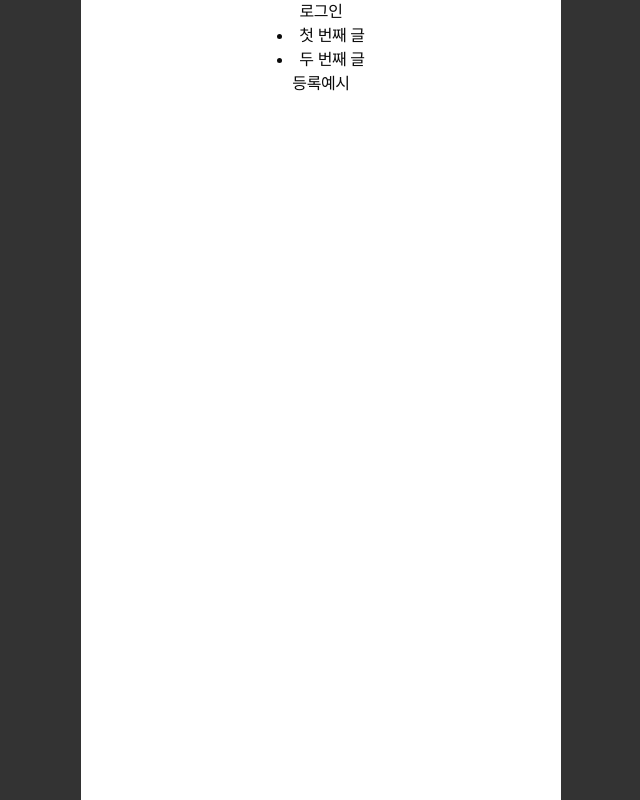
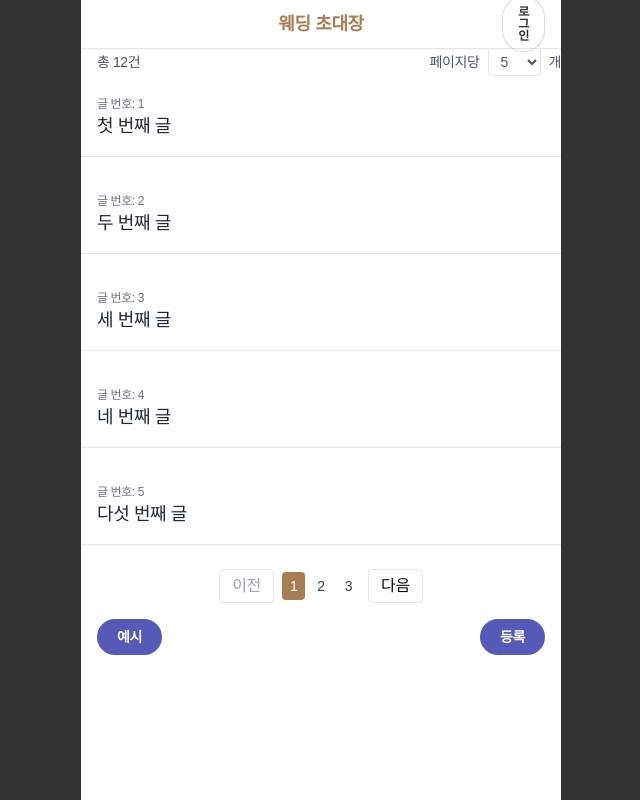
Before and after one commit to onssu/wedding-invitation, a Next.js app: page / in a window 1280 px wide. Shown: the whole page, without its empty margins (319-959 px from the left). Built offline with nearby package versions, Linux system fonts and the light colour scheme; a web font is replaced by a local one.

Commit message:
상태관리 패키지, AppProvider, Header 추가 및 page 레이아웃 수정

```diff
--- a/package.json
+++ b/package.json
@@ -16,6 +16,8 @@
   },
   "dependencies": {
     "@tailwindcss/vite": "^4.1.14",
+    "@tanstack/react-query": "^5.90.5",
+    "@tanstack/react-query-devtools": "^5.90.2",
     "@tinymce/tinymce-react": "^6.3.0",
     "class-variance-authority": "^0.7.1",
     "clsx": "^2.1.1",
@@ -25,6 +27,7 @@
     "react": "19.1.0",
     "react-dom": "19.1.0",
     "react-hook-form": "^7.62.0",
+    "recoil": "^0.7.7",
     "tailwind-merge": "^3.3.1"
   },
   "devDependencies": {
--- /dev/null
+++ b/src/(components)/common/Header.tsx
@@ -0,0 +1,57 @@
+"use client";
+
+import React from "react";
+import { useRouter } from "next/navigation";
+import Button from "@/(components)/ui/Button";
+
+type HeaderProps = {
+  title?: string;
+  isLoggedIn?: boolean;
+  onAuthChange?: () => void;
+};
+
+export default function Header({
+  title = "웨딩 초대장",
+  isLoggedIn = false,
+  onAuthChange,
+}: HeaderProps) {
+  const router = useRouter();
+
+  // 부모 컨테이너가 relative 상태이므로 아래처럼 absolute로 두면 부모 너비에 맞춰집니다.
+  return (
+    <header className="absolute inset-x-0 top-0 z-40 pointer-events-auto">
+      {/* 중앙 컨테이너 너비에 맞춘 래퍼 */}
+      <div className="max-w-[30rem] w-full mx-auto bg-white border-b">
+        <div className="flex items-center justify-between h-12 px-4">
+          <div className="w-10" />
+
+          <h1 className="text-center text-lg font-semibold text-[#a77e51] truncate">
+            {title}
+          </h1>
+
+          <div className="w-10 flex justify-end">
+            {isLoggedIn ? (
+              <Button
+                size="small"
+                type="button"
+                onClick={() => onAuthChange?.()}
+                aria-label="로그아웃"
+              >
+                로그아웃
+              </Button>
+            ) : (
+              <Button
+                size="small"
+                type="button"
+                onClick={() => router.push("/signin")}
+                aria-label="로그인"
+              >
+                로그인
+              </Button>
+            )}
+          </div>
+        </div>
+      </div>
+    </header>
+  );
+}
--- a/src/(components)/common/Postcode.tsx
+++ b/src/(components)/common/Postcode.tsx
@@ -2,7 +2,7 @@
 
 import { useEffect, useRef, useState } from "react";
 import Input from "../ui/Input";
-import { Button } from "../ui/Button";
+import Button from "@/(components)/ui/Button";
 
 declare global {
   interface Window {
--- a/src/(components)/ui/Button.tsx
+++ b/src/(components)/ui/Button.tsx
@@ -1,4 +1,6 @@
-export interface ButtonProps {
+import React from "react";
+export interface ButtonProps
+  extends React.ButtonHTMLAttributes<HTMLButtonElement> {
   /** Is this the principal call to action on the page? */
   primary?: boolean;
   /** What background color to use */
@@ -6,18 +8,15 @@ export interface ButtonProps {
   /** How large should the button be? */
   size?: "small" | "medium" | "large";
   /** Button contents */
-  label: string;
-  type?: "button" | "submit" | "reset";
-  /** Optional click handler */
-  onClick?: () => void;
+  children: React.ReactNode;
+  // type & onClick 등은 React.ButtonHTMLAttributes에서 상속됨
 }
 
-/** Primary UI component for user interaction */
-export const Button = ({
+const Button = ({
   primary = false,
   size = "medium",
   backgroundColor,
-  label,
+  children,
   type,
   ...props
 }: ButtonProps) => {
@@ -35,7 +34,6 @@ export const Button = ({
     ? "bg-[#555ab9] text-white"
     : [
         "bg-transparent text-[#333]",
-        // inset 1px shadow 대체 (원본: rgba(0,0,0,.15) 0 0 0 1px inset)
         "shadow-[inset_0_0_0_1px_rgba(0,0,0,0.15)]",
       ].join(" ");
 
@@ -46,7 +44,9 @@ export const Button = ({
       style={backgroundColor ? { backgroundColor } : undefined}
       {...props}
     >
-      {label}
+      {children}
     </button>
   );
 };
+
+export default Button;
--- /dev/null
+++ b/src/(utils)/AppProvider.tsx
@@ -0,0 +1,56 @@
+"use client";
+
+import { useState, type ReactNode } from "react";
+import {
+  QueryClient,
+  QueryClientProvider,
+  HydrationBoundary,
+  type DehydratedState,
+} from "@tanstack/react-query";
+import { ReactQueryDevtools } from "@tanstack/react-query-devtools";
+import { RecoilRoot } from "recoil";
+
+type AppProvidersProps = {
+  children: ReactNode;
+  /** 서버에서 react-query를 탈수화(dehydrate)해서 내려주는 경우에만 사용(선택) */
+  dehydratedState?: DehydratedState;
+};
+
+export default function AppProvider({
+  children,
+  dehydratedState,
+}: AppProvidersProps) {
+  // QueryClient는 컴포넌트당 단 한 번만 생성되도록 useState 래핑
+  const [queryClient] = useState(
+    () =>
+      new QueryClient({
+        defaultOptions: {
+          queries: {
+            // 기본 옵션: 필요에 맞게 조정하세요
+            staleTime: 60 * 1000, // 1분
+            gcTime: 5 * 60 * 1000, // 5분
+            refetchOnWindowFocus: false,
+            retry: 1,
+          },
+          mutations: {
+            retry: 0,
+          },
+        },
+      })
+  );
+
+  return (
+    <RecoilRoot>
+      <QueryClientProvider client={queryClient}>
+        {/* 서버에서 내려준 dehydratedState가 있으면 클라이언트에서 수화 */}
+        <HydrationBoundary state={dehydratedState}>
+          {children}
+        </HydrationBoundary>
+
+        {process.env.NODE_ENV !== "production" && (
+          <ReactQueryDevtools initialIsOpen={false} />
+        )}
+      </QueryClientProvider>
+    </RecoilRoot>
+  );
+}
--- a/src/app/layout.tsx
+++ b/src/app/layout.tsx
@@ -1,6 +1,8 @@
+import Header from "@/(components)/common/Header";
 import "./globals.css";
 import type { Metadata } from "next";
 import { Geist, Geist_Mono } from "next/font/google";
+import AppProvider from "@/(utils)/AppProvider";
 
 const geistSans = Geist({
   variable: "--font-geist-sans",
@@ -23,13 +25,29 @@ export default function RootLayout({
   children: React.ReactNode;
 }>) {
   return (
-    <html lang="en">
+    <html lang="ko">
       <body
         className={`${geistSans.variable} ${geistMono.variable} antialiased bg-[#333]`}
       >
-        <div className="max-w-[100vw] w-[30rem] min-h-screen m-[auto] bg-[#fff]">
-          {children}
-        </div>
+        <AppProvider>
+          {/* 화면 중앙에 모바일 크기 컨테이너 배치 */}
+          <div className="min-h-screen flex items-start justify-center">
+            <div className="w-full max-w-[30rem] min-h-screen bg-white shadow-sm relative overflow-hidden">
+              {/* Header는 내부에 두되 fixed 스타일을 쓰면 겹치지 않도록 main에 패딩 추가 */}
+              <Header />
+
+              {/* safe-area 고려: 헤더 높이(3rem = h-12) + 디바이스 safe-area-top */}
+              <main
+                className="h-full pb-8"
+                style={{
+                  paddingTop: "calc(3rem + env(safe-area-inset-top, 0px))",
+                }}
+              >
+                {children}
+              </main>
+            </div>
+          </div>
+        </AppProvider>
       </body>
     </html>
   );
--- a/src/app/page.tsx
+++ b/src/app/page.tsx
@@ -1,28 +1,158 @@
 "use client";
 
-import { Button } from "@/(components)/ui/Button";
+import Button from "@/(components)/ui/Button";
 import Link from "next/link";
+import { useRouter } from "next/navigation";
+import { useState, useMemo } from "react";
 
 export default function Home() {
-  const posts = [
-    { seq: 1, title: "첫 번째 글" },
-    { seq: 2, title: "두 번째 글" },
-  ];
+  const router = useRouter();
+
+  const allPosts = useMemo(
+    () => [
+      { seq: 1, title: "첫 번째 글" },
+      { seq: 2, title: "두 번째 글" },
+      { seq: 3, title: "세 번째 글" },
+      { seq: 4, title: "네 번째 글" },
+      { seq: 5, title: "다섯 번째 글" },
+      { seq: 6, title: "여섯 번째 글" },
+      { seq: 7, title: "일곱 번째 글" },
+      { seq: 8, title: "여덟 번째 글" },
+      { seq: 9, title: "아홉 번째 글" },
+      { seq: 10, title: "열 번째 글" },
+      { seq: 11, title: "열한 번째 글" },
+      { seq: 12, title: "열두 번째 글" },
+    ],
+    []
+  );
+
+  const [page, setPage] = useState(1);
+  const [pageSize, setPageSize] = useState(5);
+
+  const totalPages = Math.max(1, Math.ceil(allPosts.length / pageSize));
+
+  const posts = useMemo(() => {
+    const start = (page - 1) * pageSize;
+    return allPosts.slice(start, start + pageSize);
+  }, [allPosts, page, pageSize]);
+
+  const goPage = (p: number) => {
+    const next = Math.min(Math.max(1, p), totalPages);
+    setPage(next);
+    window.scrollTo({ top: 0, behavior: "smooth" });
+  };
 
   return (
     <main className="flex flex-col items-center">
       {/* ----------------- header ----------------- */}
-      <Link href="/signin">로그인</Link>
+      {/* <Link href="/signin">로그인</Link> */}
       {/* ----------------- contents ----------------- */}
-      {posts.map((post) => (
-        <li key={post.seq} className="">
-          <Link href={`/view/${post.seq}`}>{post.title}</Link>
-        </li>
-      ))}
+      <div className="w-full flex items-center justify-between gap-2 text-sm text-gray-600">
+        <span className="ml-4">총 {allPosts.length}건</span>
+        <label className="flex items-center gap-2">
+          <span>페이지당</span>
+          <select
+            value={pageSize}
+            onChange={(e) => {
+              setPageSize(Number(e.target.value));
+              setPage(1);
+            }}
+            className="border rounded px-2 py-1"
+          >
+            <option value={5}>5</option>
+            <option value={10}>10</option>
+            <option value={20}>20</option>
+          </select>
+          <span>개</span>
+        </label>
+      </div>
+
+      <ul className="w-full max-w-3xl space-y-4">
+        {posts.map((post) => (
+          <li
+            key={post.seq}
+            className="relative bg-white border-b-1 p-4 flex justify-between items-center hover:shadow-md transition"
+          >
+            <Link
+              href={`/view/${post.seq}`}
+              className="absolute inset-0 z-0"
+              aria-label={`글 보기 ${post.title}`}
+            />
+            <div className="relative z-10">
+              <div className="text-xs text-gray-500 mt-1">
+                글 번호: {post.seq}
+              </div>
+              <span className="text-lg font-medium text-gray-800">
+                {post.title}
+              </span>
+            </div>
+          </li>
+        ))}
+      </ul>
+
+      {/* ----------- pagination ----------- */}
+      <div className="flex items-center gap-2 pt-6">
+        <button
+          onClick={() => goPage(page - 1)}
+          disabled={page === 1}
+          className={`px-3 py-1 rounded border ${
+            page === 1 ? "text-gray-400 border-gray-200" : "hover:bg-gray-100"
+          }`}
+        >
+          이전
+        </button>
+
+        {/* 페이지 숫자 (간단한 범위 표기) */}
+        <div className="flex items-center gap-1">
+          {Array.from({ length: totalPages }).map((_, i) => {
+            const pageNum = i + 1;
+            const isActive = pageNum === page;
+            return (
+              <button
+                key={pageNum}
+                onClick={() => goPage(pageNum)}
+                className={`px-2 py-1 rounded text-sm ${
+                  isActive
+                    ? "bg-[#a77e51] text-white"
+                    : "text-gray-700 hover:bg-gray-100"
+                }`}
+              >
+                {pageNum}
+              </button>
+            );
+          })}
+        </div>
+
+        <button
+          onClick={() => goPage(page + 1)}
+          disabled={page === totalPages}
+          className={`px-3 py-1 rounded border ${
+            page === totalPages
+              ? "text-gray-400 border-gray-200"
+              : "hover:bg-gray-100"
+          }`}
+        >
+          다음
+        </button>
+      </div>
       {/* ----------------- bottom ----------------- */}
-      <div className="flex direction-row justify-space-around">
-        <Link href="/detail">등록</Link>
-        <Link href="/example">예시</Link>
+      <div className="w-full flex direction-row justify-between p-4">
+        <Button
+          primary
+          type="button"
+          onClick={() => router.push("/example")}
+          aria-label="예시 페이지로 이동"
+        >
+          예시
+        </Button>
+        <Button
+          primary
+          type="button"
+          onClick={() => router.push("/detail")}
+          aria-label="청첩장 등록 페이지로 이동"
+        >
+          등록
+        </Button>
       </div>
     </main>
   );
```
Also changed, not shown: src/app/detail/page.tsx (+5 -3 lines).
